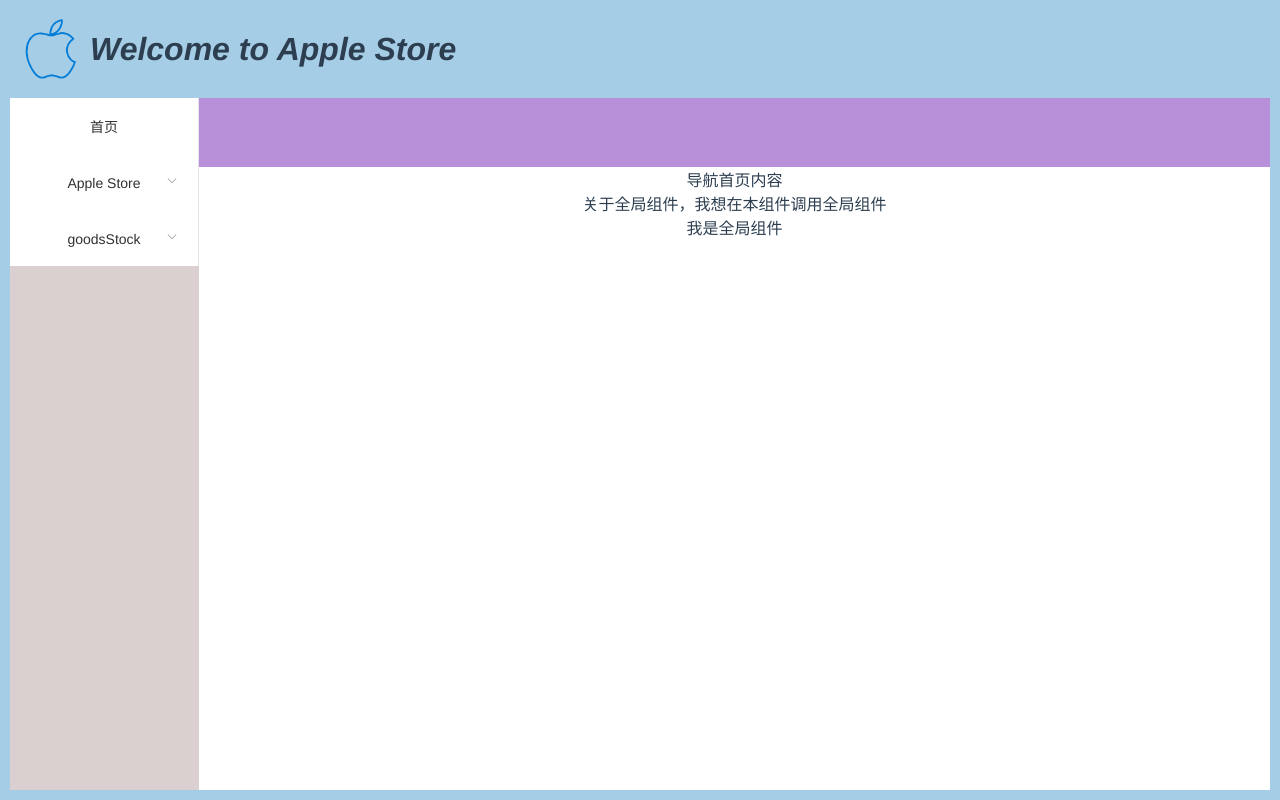
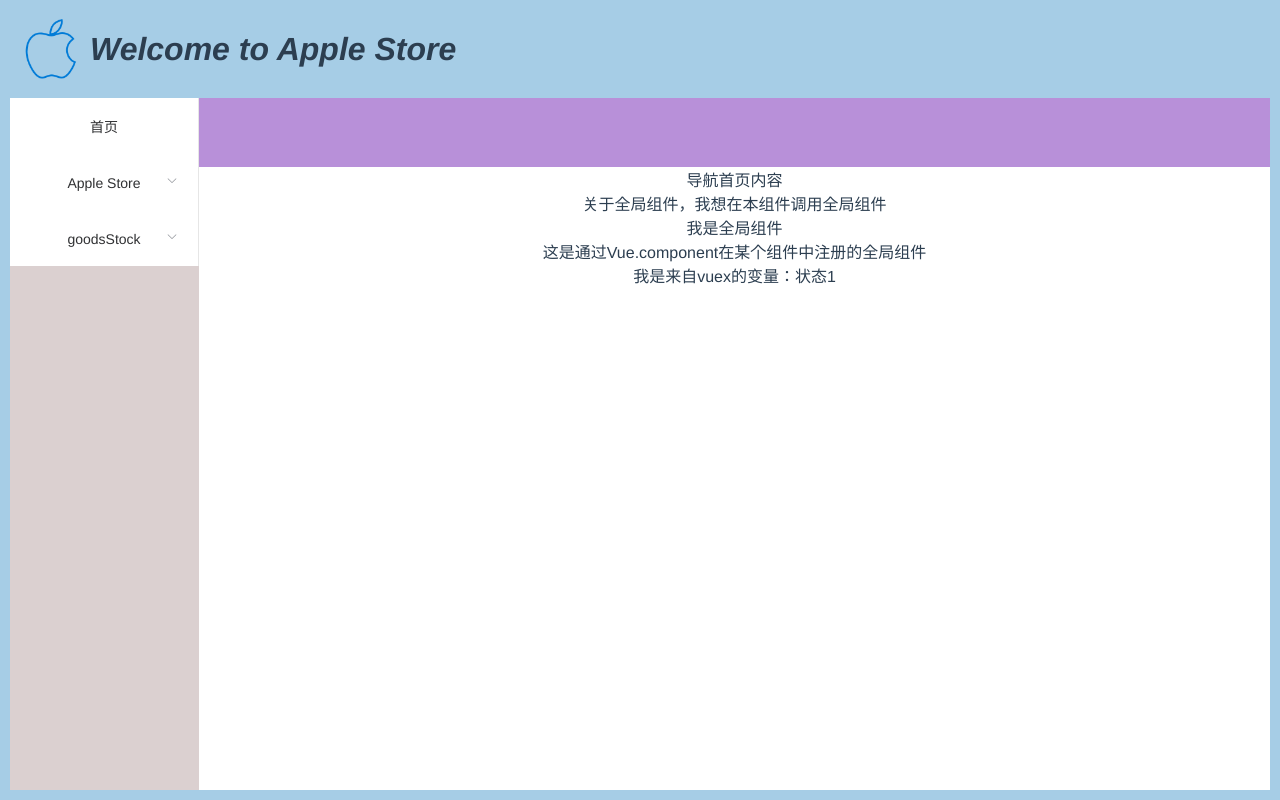
Before and after one commit to tdhszsh/mock-test, a Vue app: page /navIndex in a window 1280 px wide. Built offline with nearby package versions, Linux system fonts and the light colour scheme; the HTML template or start-up script is replaced by a standard one.

Commit message:
新增（vuex状态管理）；

```diff
--- a/src/store.js
+++ b/src/store.js
@@ -5,7 +5,9 @@
 
 export default new Vuex.Store({
   state: {
-
+    state1: '状态1',
+    state2: '状态2',
+    state3: '状态3'
   },
   mutations: {
 
--- a/src/views/aboutGlobalComponent/index.vue
+++ b/src/views/aboutGlobalComponent/index.vue
@@ -2,9 +2,16 @@
     <div id="123">
         <p>关于全局组件，我想在本组件调用全局组件</p>
         <testComponent></testComponent>
+        <test-component2></test-component2>
     </div>
 </template>
 <script type="text/x-template">
+
+import Vue from 'vue'
+Vue.component('test-component2', {
+    template: `<p>这是通过Vue.component在某个组件中注册的全局组件</p>`
+})
+var MyComponent = Vue.component('test-component2')
 
 export default {
     name: 'globalComponent',
--- a/src/views/indexPage/index.vue
+++ b/src/views/indexPage/index.vue
@@ -2,6 +2,9 @@
     <div class="index-page-view">
         导航首页内容
         <global-component></global-component>
+        <div class="">
+            我是来自vuex的变量：{{$store.state.state1}}
+        </div>
     </div>
 </template>
 <style scoped lang="scss">
--- a/src/views/login.vue
+++ b/src/views/login.vue
@@ -85,7 +85,7 @@
   },
   methods: {
     loginHandle() {
-        // this.$router.push('/index');
+        this.$router.push('/index');
         // axios.get('/test.json', {}, (res) => {
         //   console.log("33查看测试配置", res);
         // })
@@ -93,10 +93,14 @@
         // axios.get(url, {}, (res) => {
         //   console.log("33查看测试配置", res);
         // })
-        getCJLB2().then(res => {
-          console.log("33查看res", res);
-        })
-        this.f1(8);
+
+        // getCJLB2().then(res => {
+        //   console.log("33查看res", res);
+        // }).catch(error => {
+        //   console.log("33查看失败原因", error);
+        // })
+
+        // this.f1(3);
     },
     resetInput() {
       this.loginData = {
```
